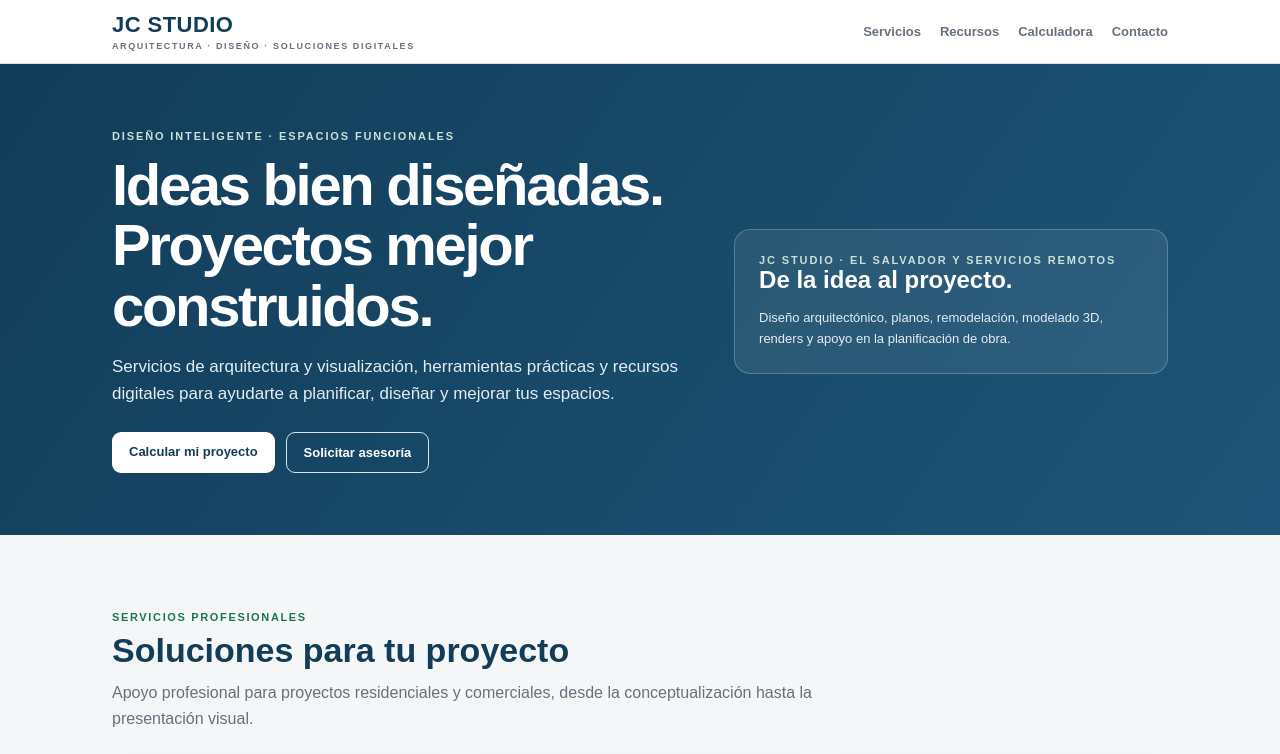
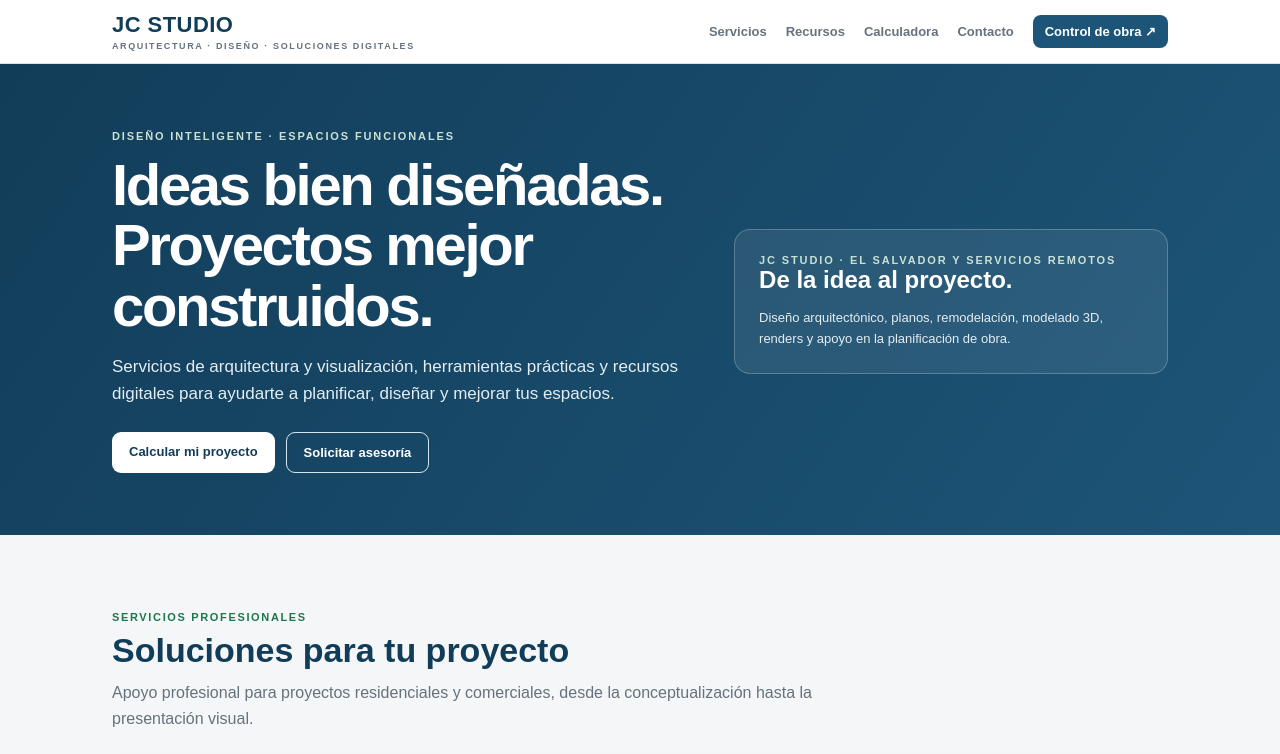
Before and after one commit to arqjckanales-beep/arqjckanales-beep.github.io, a plain HTML site: page index.html in a window 1280 px wide. Shown: the top 754 px of the page. Drawn offline with Linux system fonts and the light colour scheme.

Commit message:
Add files via upload

```diff
--- a/index.html
+++ b/index.html
@@ -16,6 +16,8 @@ a{color:inherit}.wrap{max-width:1100px;margin:auto;padding:22px}
 .navlinks{display:flex;gap:19px;align-items:center;flex-wrap:wrap}
 .navlinks a{text-decoration:none;color:var(--m);font-size:13px;font-weight:700}
 .navlinks a:hover{color:var(--b)}
+.navlinks a.tracker-link{background:var(--b);color:#fff;padding:9px 12px;border-radius:8px}
+.navlinks a.tracker-link:hover{background:var(--b2);color:#fff}
 header.hero{background:linear-gradient(125deg,#123d59,#1d5578);color:#fff}
 .hero-inner{max-width:1100px;margin:auto;padding:66px 22px 62px;display:grid;grid-template-columns:1.15fr .85fr;gap:35px;align-items:center}
 .eyebrow{font-size:11px;font-weight:800;letter-spacing:.17em;text-transform:uppercase;color:#c9e1d4}
@@ -81,7 +83,7 @@ footer{text-align:center;color:var(--m);font-size:12px;padding:25px 22px 30px;ba
 <body>
 <div class="topbar"><div class="nav">
 <a class="brand" href="#">JC STUDIO<small>ARQUITECTURA · DISEÑO · SOLUCIONES DIGITALES</small></a>
-<nav class="navlinks"><a href="#servicios">Servicios</a><a href="#recursos">Recursos</a><a href="#calculadora">Calculadora</a><a href="#contacto">Contacto</a></nav>
+<nav class="navlinks"><a href="#servicios">Servicios</a><a href="#recursos">Recursos</a><a href="#calculadora">Calculadora</a><a href="#contacto">Contacto</a><a class="tracker-link" href="tracker/" target="_blank" rel="noopener">Control de obra ↗</a></nav>
 </div></div>
 <header class="hero"><div class="hero-inner">
 <div><div class="eyebrow">Diseño inteligente · Espacios funcionales</div>
@@ -106,6 +108,7 @@ footer{text-align:center;color:var(--m);font-size:12px;padding:25px 22px 30px;ba
 <article class="info-card"><div class="number">RECURSO DIGITAL</div><h3>Plantillas de presupuesto</h3><p>Formatos para organizar cantidades, costos, compras y control de gastos de construcción.</p><span class="text-link">Próximamente</span></article>
 <article class="info-card"><div class="number">RECURSO DIGITAL</div><h3>Mood boards editables</h3><p>Plantillas para presentar conceptos, paletas de color, materiales y propuestas de interiorismo.</p><span class="text-link">Próximamente</span></article>
 <article class="info-card"><div class="number">RECOMENDACIONES</div><h3>Productos para espacios y obra</h3><p>Selecciones futuras de herramientas, iluminación, mobiliario y accesorios útiles para tus proyectos.</p><span class="text-link">Catálogo en preparación</span></article>
+<article class="info-card"><div class="number">HERRAMIENTA JC STUDIO</div><h3>Construction Tracker</h3><p>Panel de control para administrar presupuesto, avances, cambios, recursos, flujo de caja y reportes de obra.</p><a class="text-link" href="tracker/" target="_blank" rel="noopener">Abrir herramienta →</a><p class="small" style="margin-top:10px">Versión prototipo. No ingresar información confidencial: todavía no cuenta con usuarios ni control de acceso.</p></article>
 </div>
 <div class="disclosure">Transparencia: cuando publiquemos enlaces de afiliado, los identificaremos claramente. JC Studio podría recibir una comisión por compras que califiquen, sin costo adicional para el comprador. Actualmente esta página no contiene enlaces de afiliado activos ni una tienda habilitada.</div>
 </div></section>
```
